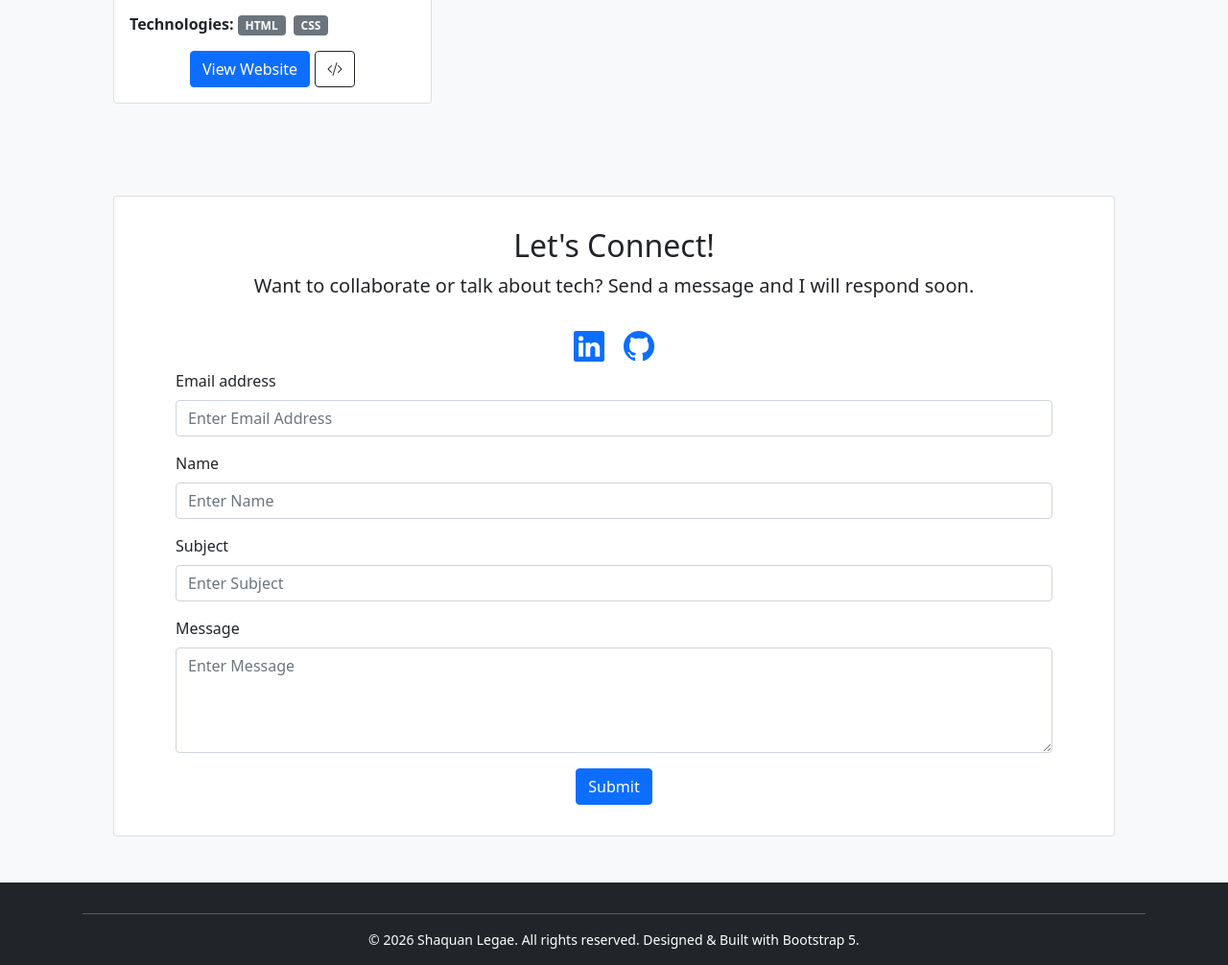
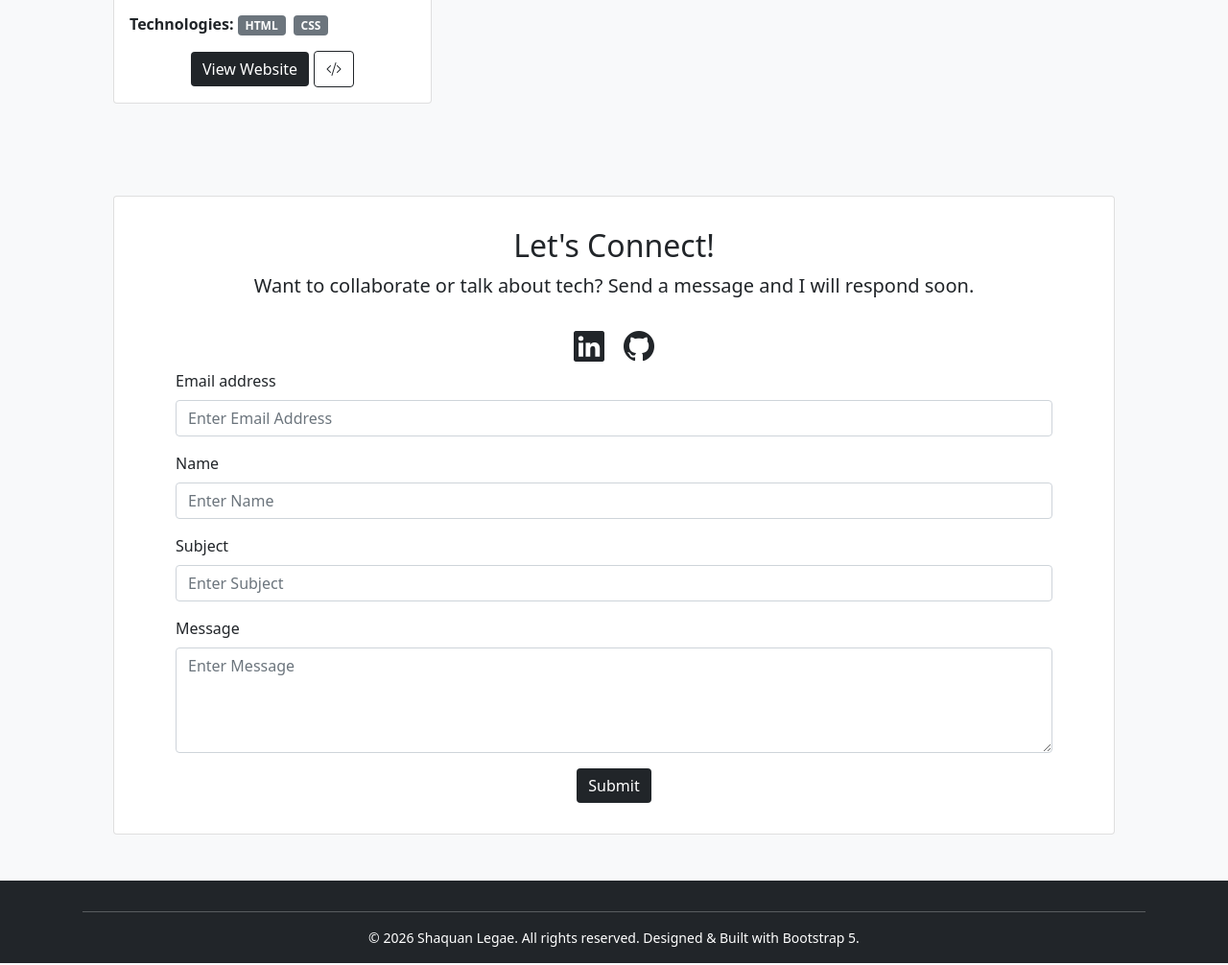
Before and after one commit to Shaquan-Legae/Portfolio-main, a plain HTML site: page index.html in a window 1280 px wide. Shown: the part 2354-3360 px from the top of the page at 96% size. Drawn offline with nearby package versions, Linux system fonts and the light colour scheme.

Commit message:
Styling consistency

```diff
--- a/index.css
+++ b/index.css
@@ -255,6 +255,15 @@ body:has(#contact:target) .nav-masthead .nav-link[href="#contact"] {
 
 /* Projects*/
 
+.btn-primary {
+    border: none;
+    background-color:#212529;
+    color: #fff;
+    text-decoration: none;
+    border-radius: 0.25rem;
+    transition: 0.2s ease-in-out;
+}
+
 #projects .card {
     overflow: hidden;
     transition: transform 0.25s ease, box-shadow 0.25s ease;
@@ -265,6 +274,11 @@ body:has(#contact:target) .nav-masthead .nav-link[href="#contact"] {
     justify-content: center;
     align-items: center;
     gap: 5px;
+}
+
+#submit-btn {
+    background: #212529;
+    color: white;
 }
 
 #projects .card:hover {
--- a/index.html
+++ b/index.html
@@ -121,7 +121,7 @@
                                 <span class="badge bg-secondary me-1">JavaScript</span>
                             </p>
                             <div class="project-btn">
-                                <a href="https://googlekeed.netlify.app/" class="btn btn-primary" target="_blank">View
+                                <a href="https://googlekeed.netlify.app/" class="btn btn-primary btn-outline-dark" target="_blank">View
                                     Website</a>
                                 <a href="https://github.com/Shaquan-Legae/Google-Keep-clone.git"
                                     class="btn btn-outline-dark align-items-center" target="_blank"
@@ -146,7 +146,7 @@
                                 <span class="badge bg-secondary me-1">CSS</span>
                             </p>
                             <div class="project-btn">
-                            <a href="https://shaquan-neftlix.netlify.app" class="btn btn-primary" target="_blank">View
+                            <a href="https://shaquan-neftlix.netlify.app" class="btn btn-primary btn-outline-dark" target="_blank">View
                                 Website</a>
                             <a href="https://github.com/Shaquan-Legae/Netflix-clone.git" class="btn btn-outline-dark"
                                 target="_blank" aria-label="View Netflix Clone source code on GitHub"><i
@@ -172,7 +172,7 @@
                                 <span class="badge bg-secondary me-1">CSS</span>
                             </p>
                             <div class="project-btn">
-                            <a href="https://telsapage.netlify.app" class="btn btn-primary" target="_blank">View
+                            <a href="https://telsapage.netlify.app" class="btn btn-primary btn-outline-dark" target="_blank">View
                                 Website</a>
                             <a href="https://github.com/Shaquan-Legae/Tesla-LP.git" class="btn btn-outline-dark"
                                 target="_blank" aria-label="View Tesla Clone source code on GitHub"><i
@@ -197,7 +197,7 @@
                                 <span class="badge bg-secondary me-1">CSS</span>
                             </p>
                             <div class="project-btn">
-                            <a href="https://shaquan-youtube.netlify.app" class="btn btn-primary" target="_blank">View
+                            <a href="https://shaquan-youtube.netlify.app" class="btn btn-primary btn-outline-dark" target="_blank">View
                                 Website</a>
                             <a href="https://github.com/Shaquan-Legae/YouTube-clone" class="btn btn-outline-dark"
                                 target="_blank" aria-label="View YouTube Clone source code on GitHub"><i
@@ -219,9 +219,9 @@
                     <p class="lead mb-4">Want to collaborate or talk about tech? Send a message and I will respond soon.
                     </p>
                     <a class="fs-2" href="https://www.linkedin.com/in/kamogelo-legae/" target="_blank"
-                        aria-label="Visit LinkedIn profile"><i class="bi bi-linkedin m-2"></i></a>
+                        aria-label="Visit LinkedIn profile"><i class="bi bi-linkedin m-2 btn-outline-dark"></i></a>
                     <a class="fs-2" href="https://github.com/Shaquan-Legae" target="_blank"
-                        aria-label="Visit GitHub profile"><i class="bi bi-github m-2"></i></a>
+                        aria-label="Visit GitHub profile"><i class="bi bi-github m-2 btn-outline-dark"></i></a>
                     <form action="https://formsubmit.co/shaquanlegae@gmail.com" method="POST">
                         <div class="mb-3 text-start">
                             <label for="contact-email" class="form-label">Email address</label>
@@ -243,7 +243,7 @@
                             <textarea id="contact-message" class="form-control" name="message"
                                 placeholder="Enter Message" rows="4" required></textarea>
                         </div>
-                        <button type="submit" class="btn btn-primary">Submit</button>
+                        <button type="submit" class="btn btn-primary btn-outline-dark" id="submit-btn">Submit</button>
                     </form>
                 </div>
             </div>
```
